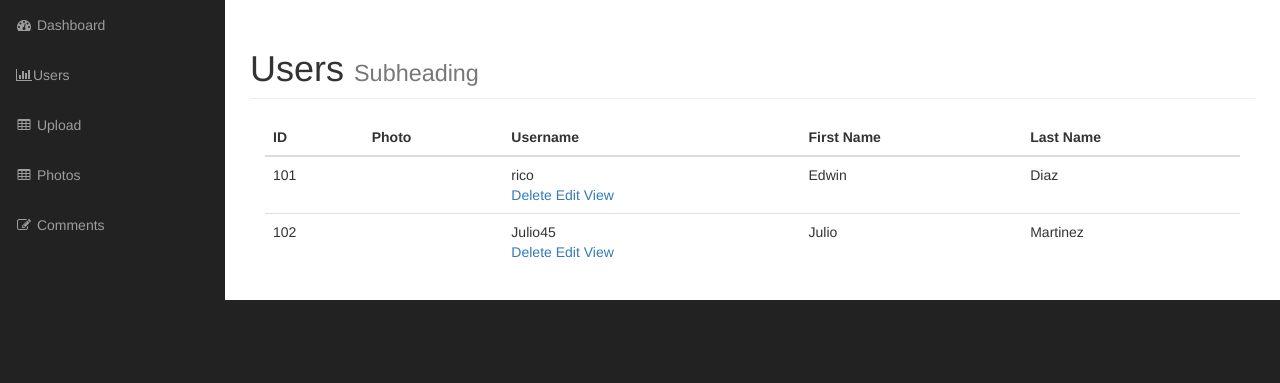
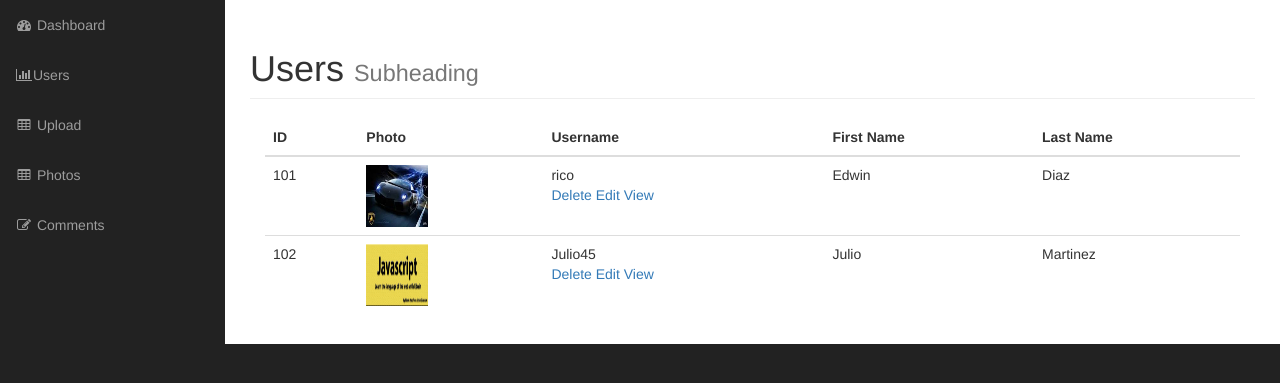
Before and after one commit to dinkodugec/picture_gallery, a PHP site: page /admin/users.php in a window 1280 px wide. Shown: the part 51-434 px from the top of the page. Run offline with PHP 8.4, Linux system fonts and the light colour scheme; the visitor is signed in with stand-in values (Sample User, id 1); data comes from the database, SQL or seed files in the repository; grey boxes labelled with a size stand in for pictures from a placeholder-image service; data that the repository does not hold is empty; some libraries are stand-ins or nearby versions.

Commit message:
working with user image

```diff
--- a/admin/css/styles.css
+++ b/admin/css/styles.css
@@ -1,6 +1,11 @@
 .admin-photo-thumbnail {
   width: 200px;
   border-radius: 5px;
+}
+
+.user_image {
+  width: 62px;
+  height: 62px;
 }
 
 /* edit photo page sidebar styles*/
--- a/admin/includes/user.php
+++ b/admin/includes/user.php
@@ -2,16 +2,22 @@
 
 class User extends Db_object
 {
-    protected static $db_table_fields = array('username', 'password', 'first_name', 'last_name');
+    protected static $db_table_fields = array('username', 'password', 'first_name', 'last_name', 'user_image');
     protected static $db_table = "users";
     public $id;
     public $username;
     public $password;
     public $first_name;
     public $last_name;
+    public $user_image;
+    public  $upload_directory = "images";
+    public $image_placeholder = "http://placehold.it/400x400&text=image";
 
 
-
+     public function image_path_and_placeholder()
+     {
+         return empty($this->user_image) ? $this->image_placeholder : $this->upload_directory.DS.$this->user_image;
+     }
 
 
 
--- a/admin/users.php
+++ b/admin/users.php
@@ -52,7 +52,7 @@ $users = User::find_all(); /* this will return array of objects */
 
                                        <tr>
                                            <td><?php echo $user->id; ?></td>
-                                           <td><img class="admin-user-thumbnail" src="<?php echo $user->user_image; ?>" alt=""></td>
+                                           <td><img class="admin-user-thumbnail user_image" src="<?php echo $user-> image_path_and_placeholder(); ?>" alt=""></td>
                                            <td><?php echo $user->username ; ?>
                                            <div class="actions_link">
                                                 <a href="delete_user.php?id=<?php echo $user->id;?>">Delete</a>
```
